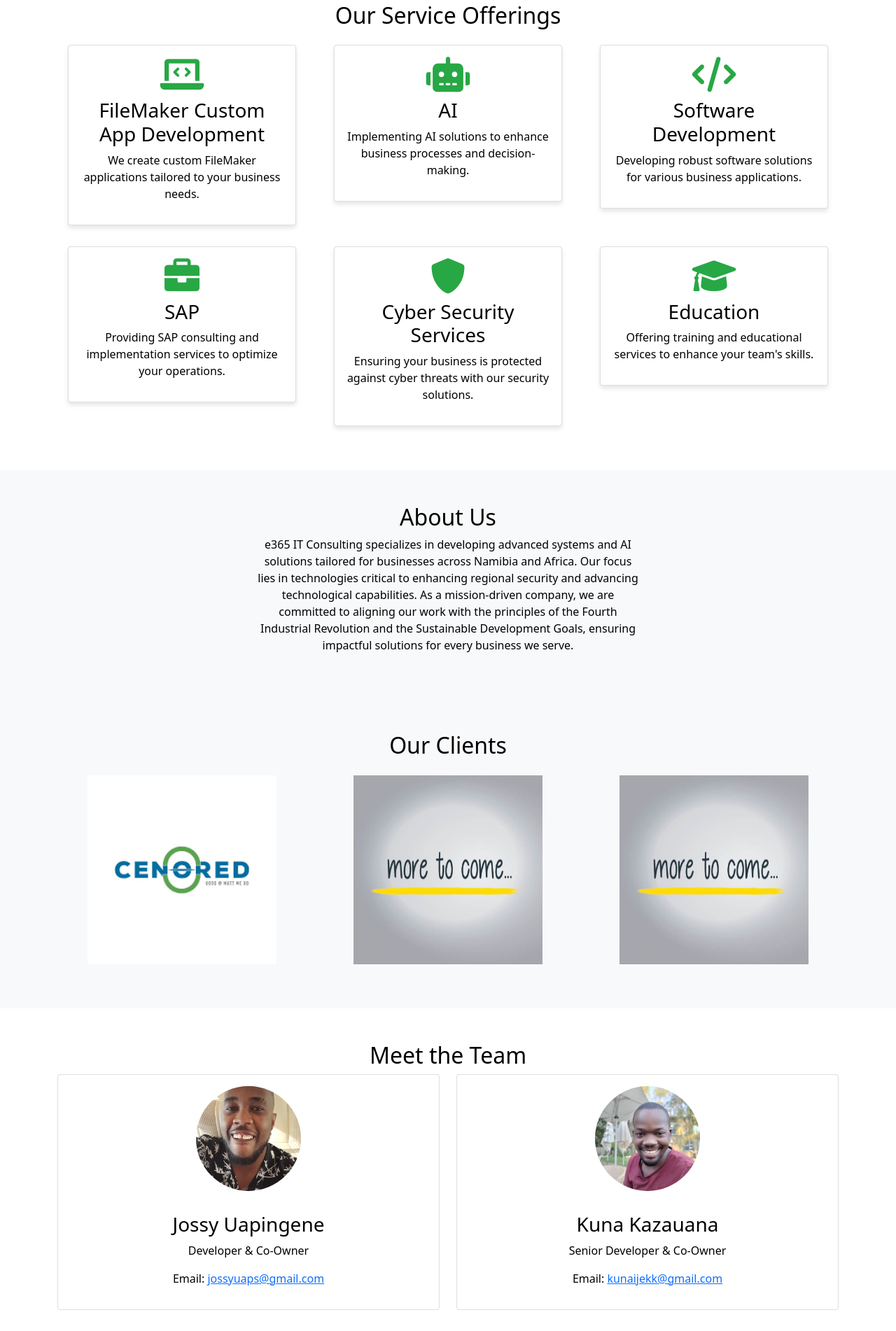
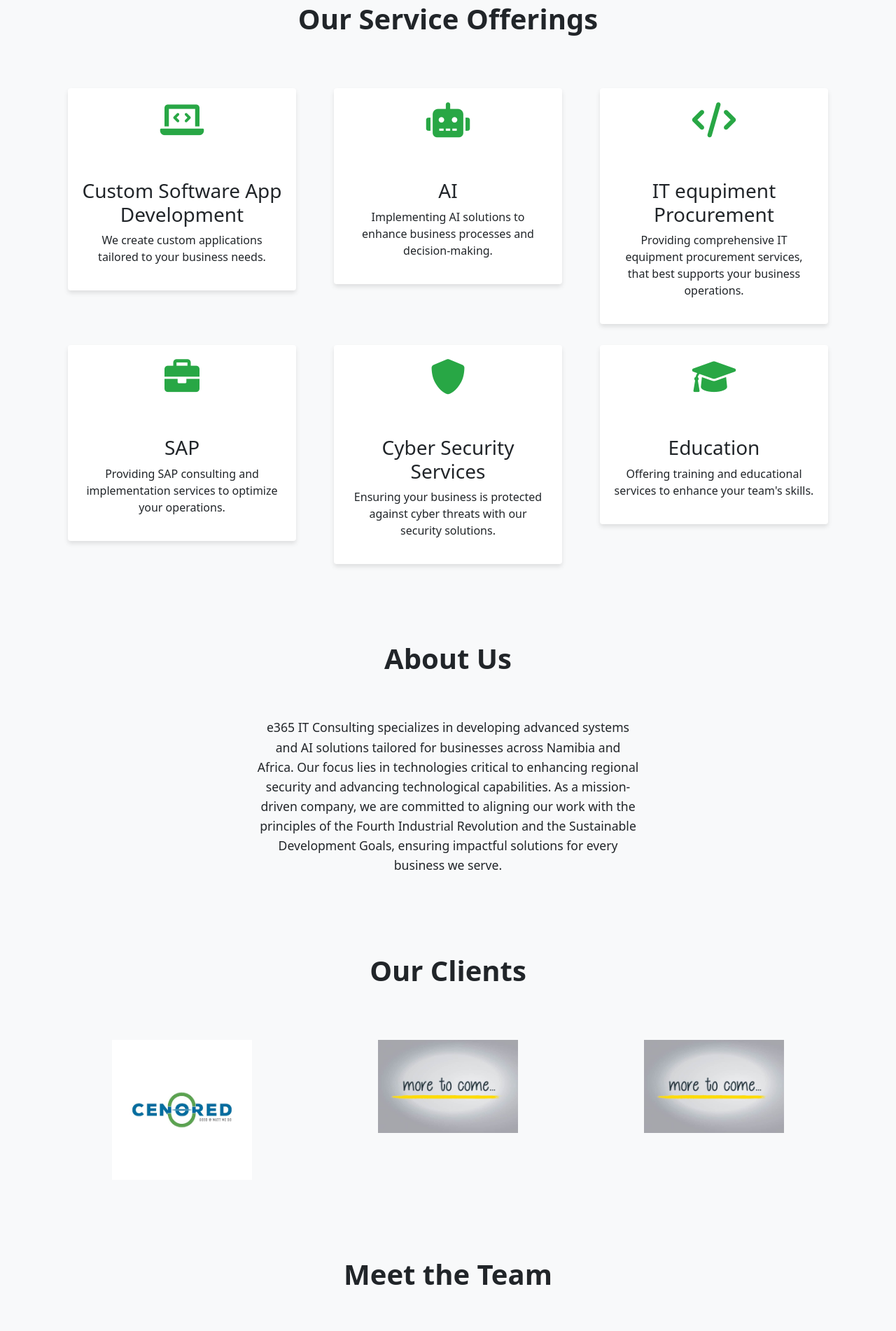
Before and after one commit to e365it/e365it.github.io, a plain HTML site: page index.html in a window 1280 px wide. Shown: the part 845-2747 px from the top of the page at 70% size. Drawn offline with nearby package versions, Linux system fonts and the light colour scheme.

Commit message:
Add files via upload

```diff
--- a/index.html
+++ b/index.html
@@ -32,7 +32,7 @@
     <section id="hero" class="d-flex align-items-center justify-content-center text-center">
         <div class="container">
             <h1>Welcome to e365 IT Consulting</h1>
-            <p>We provide custom application development for government,Parastatals, Large and Small businesses.</p>
+            <p>We provide custom application development for government, parastatals, large, and small businesses.</p>
             <a href="#services" class="btn btn-success">Learn More</a>
         </div>
     </section>
@@ -44,8 +44,8 @@
                     <div class="card">
                         <div class="card-body">
                             <i class="fas fa-laptop-code"></i>
-                            <h3>FileMaker Custom App Development</h3>
-                            <p>We create custom FileMaker applications tailored to your business needs.</p>
+                            <h3>Custom Software App Development </h3>
+                            <p>We create custom applications tailored to your business needs.</p>
                         </div>
                     </div>
                 </div>
@@ -62,8 +62,8 @@
                     <div class="card">
                         <div class="card-body">
                             <i class="fas fa-code"></i>
-                            <h3>Software Development</h3>
-                            <p>Developing robust software solutions for various business applications.</p>
+                            <h3>IT equpiment Procurement</h3>
+                            <p>Providing comprehensive IT equipment procurement services, that best supports your business operations.</p>
                         </div>
                     </div>
                 </div>
@@ -101,7 +101,7 @@
         <div class="container text-center">
             <h2>About Us</h2>
             <div class="row">
-                <div class="col-md-6">
+                <div class="col-md-6 container text-center">
                     <p>e365 IT Consulting specializes in developing advanced systems and AI solutions tailored for businesses across Namibia and Africa. Our focus lies in technologies critical to enhancing regional security and advancing technological capabilities. As a mission-driven company, we are committed to aligning our work with the principles of the Fourth Industrial Revolution and the Sustainable Development Goals, ensuring impactful solutions for every business we serve.</p>
                 </div>
             </div>
--- a/style.css
+++ b/style.css
@@ -1,5 +1,8 @@
+/* Importing Roboto font */
+@import url('https://fonts.googleapis.com/css2?family=Roboto:wght@400;700&display=swap');
+
 body {
-    font-family: Arial, sans-serif;
+    font-family: 'Roboto', sans-serif;
     margin: 0;
     padding: 0;
     box-sizing: border-box;
@@ -15,8 +18,25 @@ body {
     font-size: 16px;
 }
 
+.navbar {
+    background-color: #28a745; /* Green theme */
+}
+
+.navbar-brand img {
+    max-height: 40px;
+}
+
+.nav-link {
+    color: #fff !important; /* White color for nav links */
+    font-weight: 500;
+}
+
+.nav-link:hover {
+    color: #f1c40f !important; /* Gold color on hover */
+}
+
 #hero {
-    background: url('hero1.jpg') no-repeat center center/cover;
+    background: linear-gradient(rgba(0, 0, 0, 0.5), rgba(0, 0, 0, 0.5)), url('hero1.jpg') no-repeat center center/cover;
     color: #fff;
     text-align: center;
     height: 100vh;
@@ -25,31 +45,98 @@ body {
     justify-content: center;
 }
 
-.container {
-    color: #000; /* Ensuring text color is readable against black background */
+#hero h1 {
+    font-size: 3em;
+    font-weight: 700;
+    margin-bottom: 0.5em;
 }
 
-.col-md-6 {
-    margin: 0 auto; /* Centering content */
-    text-align: center; /* Centering text */
+#hero p {
+    font-size: 1.5em;
+    margin-bottom: 1.5em;
+}
+
+.btn-success {
+    background-color: #28a745;
+    border: none;
+}
+
+.btn-success:hover {
+    background-color: #218838;
+}
+
+#services {
+    background-color: #f8f9fa; /* Light gray background */
+}
+
+#services h2 {
+    font-size: 2.5em;
+    font-weight: 700;
+    margin-bottom: 1.5em;
 }
 
 #services .card {
     margin: 15px;
     box-shadow: 0 4px 6px rgba(0, 0, 0, 0.1);
+    border: none; /* Removing default border */
 }
 
 #services .card i {
     font-size: 50px;
+    height: 100px;
     color: #28a745;
     margin-bottom: 10px;
 }
 
+#services .card-body {
+    padding: 20px;
+}
 
-#about img {
-    width: 100%;
-    height: auto;
-    text-align: center;
+#about {
+    background-color: #fff;
+}
+
+#about h2 {
+    font-size: 2.5em;
+    font-weight: 700;
+    margin-bottom: 1.5em;
+}
+
+#about p {
+    font-size: 1.1em;
+    line-height: 1.6;
+    text-align: justify-all;
+}
+
+#clients {
+    background-color: #fff;
+}
+
+#clients h2 {
+    font-size: 2.5em;
+    font-weight: 700;
+    margin-bottom: 1.5em;
+}
+
+#clients img {
+    max-width: 200px;
+    margin: 15px auto;
+}
+
+#team {
+    background-color: #f8f9fa;
+}
+
+#team h2 {
+    font-size: 2.5em;
+    font-weight: 700;
+    margin-bottom: 1.5em;
+}
+
+#team .card {
+    border: none; /* Removing default border */
+    background-color: #fff;
+    box-shadow: 0 4px 6px rgba(0, 0, 0, 0.1);
 }
 
 #team .card img {
@@ -61,13 +148,19 @@ body {
     margin: 0 auto 15px;
 }
 
+#team .card-body {
+    padding: 20px;
+}
+
 footer {
     background-color: #333;
     color: #fff;
 }
 
-#clients img {
-    max-width: 300px;
-    height: 300px;
-    padding: 15px;
+footer p {
+    margin: 0;
 }
+
+.text-white {
+    color: #fff !important;
+}
```
